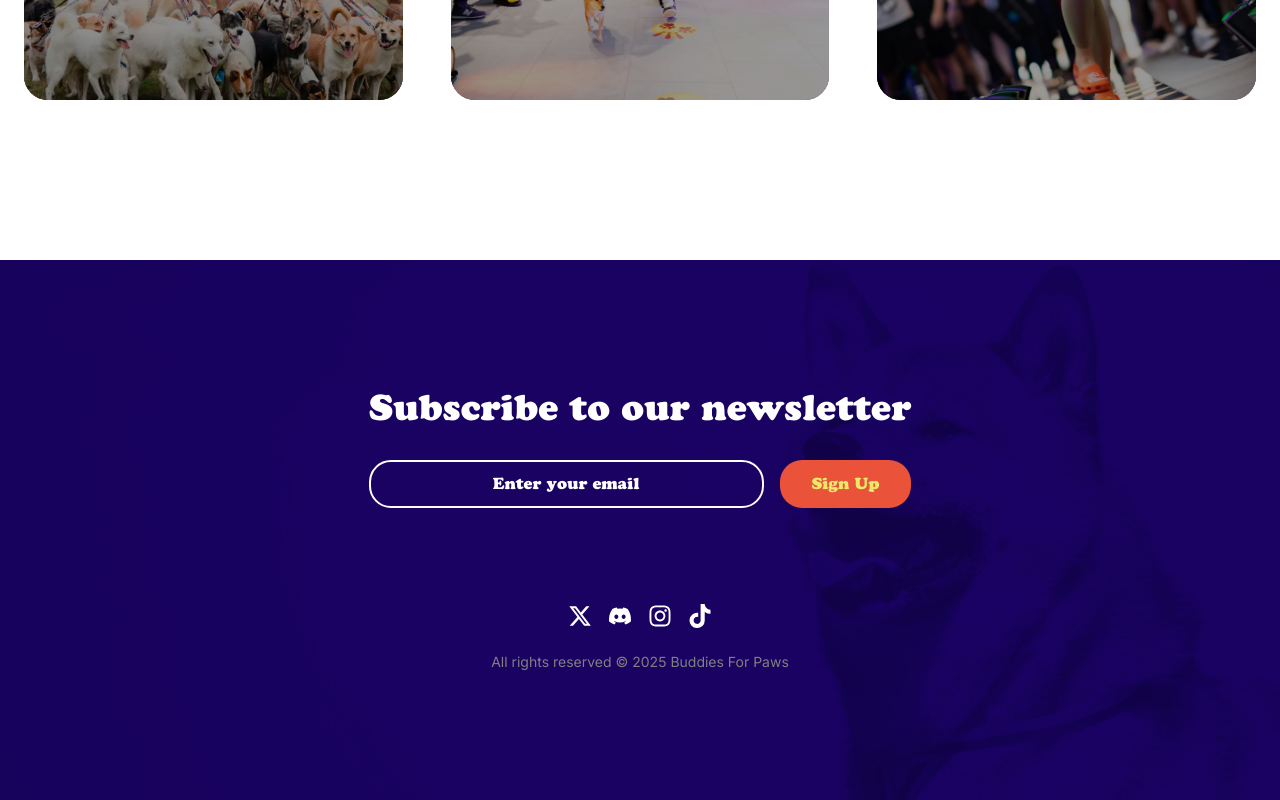
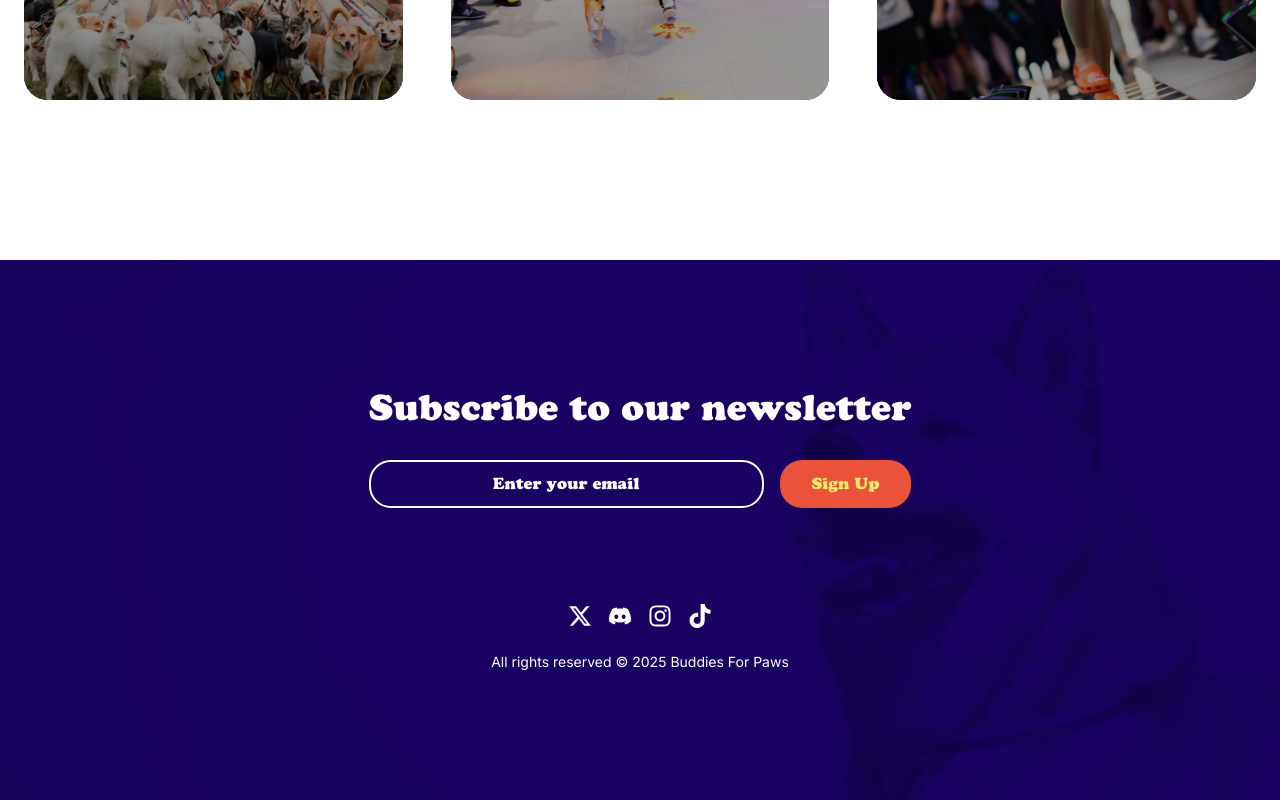
Before and after one commit to OncoreDev/buddies-for-paws, a Next.js app: page /events in a window 1280 px wide. Shown: the part 1559-2359 px from the top of the page. Built offline with nearby package versions, Linux system fonts and the light colour scheme; no server answers.

Commit message:
remove muted foreground class from footer copyright text

```diff
--- a/src/components/footer.tsx
+++ b/src/components/footer.tsx
@@ -169,7 +169,7 @@ export function Footer() {
               visible: { opacity: 1, y: 0 },
             }}
             transition={{ type: "spring" }}
-            className="text-muted-foreground text-sm"
+            className="text-sm"
           >
             All rights reserved © 2025 Buddies For Paws
           </motion.p>
```
